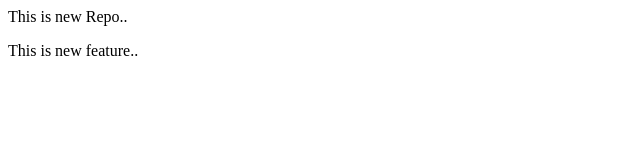
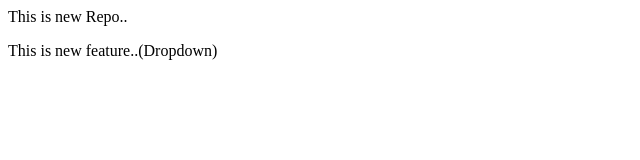
Before and after one commit to rranjanGit/localrepo., a plain HTML site: page index.html in a window 1280 px wide. Shown: the full height of the page, 0-640 px from the left. Drawn offline with Linux system fonts and the light colour scheme.

Commit message:
Add Dropdown

```diff
--- a/index.html
+++ b/index.html
@@ -1,2 +1,2 @@
 <P> This is new Repo..</P>
-<P> This is new feature..</P>
+<P> This is new feature..(Dropdown)</P>
```
